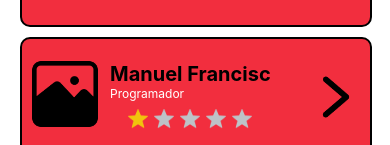
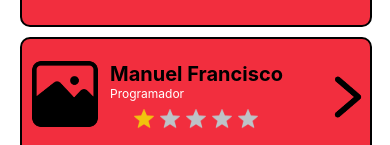
Before and after one commit to martinGM05/Chambapp, a React Native app: screen / in a window 390 px wide. Shown: the part 1220-1365 px from the top of the page. Built offline with nearby package versions, Linux system fonts and the light colour scheme.

Commit message:
Instalacion de React-Native icons mediante yarn Comando yarn add react-native-vector-icons

```diff
--- a/src/screens/Principal.tsx
+++ b/src/screens/Principal.tsx
@@ -35,7 +35,7 @@ const Principal = () => {
                         <PopularyPeople _image='' _name='Manuel Francisco' _job='Programador' _rating={1}></PopularyPeople>
                         <PopularyPeople _image='' _name='Manuel Francisco' _job='Programador' _rating={1}></PopularyPeople>
                         <PopularyPeople _image='' _name='Manuel Francisco' _job='Programador' _rating={1}></PopularyPeople>
-                        <PopularyPeople _image='' _name='Manuel Francisc' _job='Programador' _rating={1}></PopularyPeople>
+                        <PopularyPeople _image='' _name='Manuel Francisco' _job='Programador' _rating={1}></PopularyPeople>
                     </View>
                 </ScrollView>
             </View>
```
